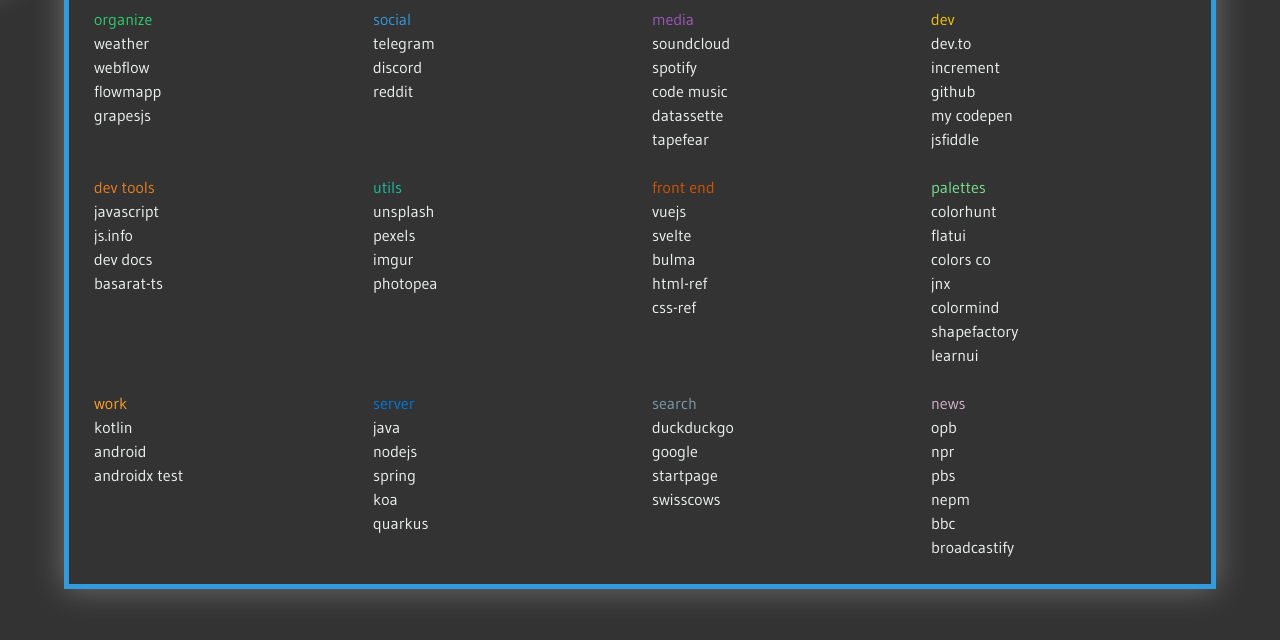
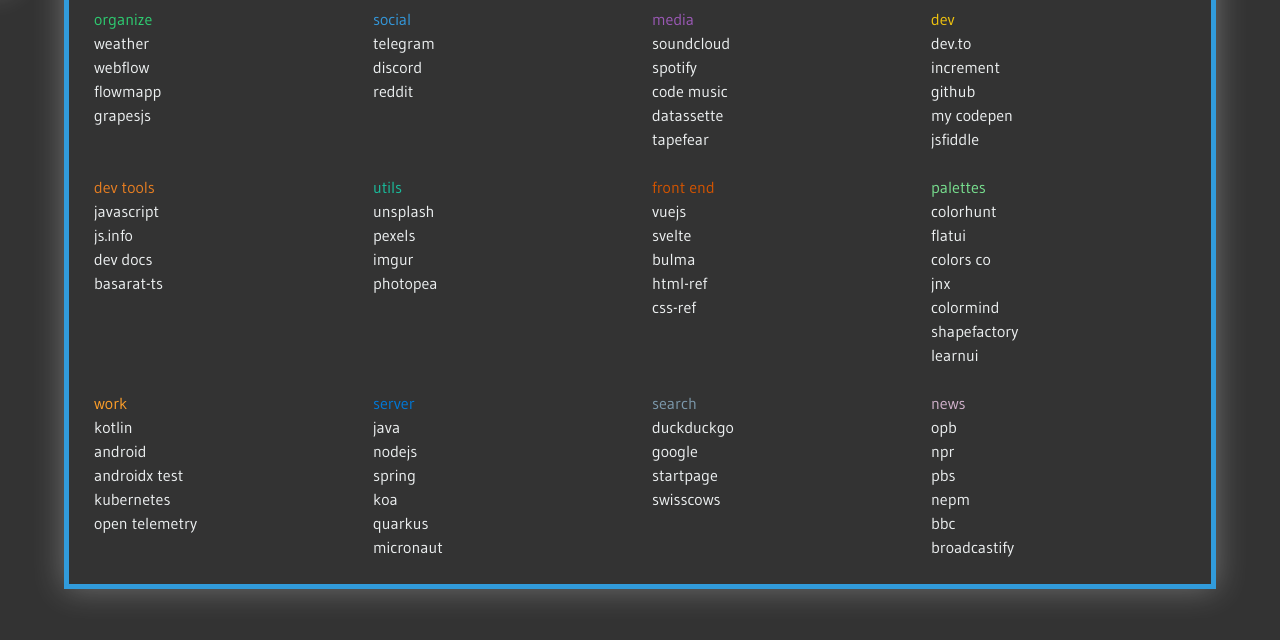
Before and after one commit to JoshLudahl/softklass, a plain HTML site: page start/index.html in a window 1280 px wide. Shown: the part 158-798 px from the top of the page. Drawn offline with nearby package versions, Linux system fonts and the light colour scheme.

Commit message:
Added links

```diff
--- a/start/index.html
+++ b/start/index.html
@@ -152,6 +152,8 @@
                         <li><a href="https://kotlinlang.org/docs/reference/" target="_blank">kotlin</a></li>
                         <li><a href="https://developer.android.com/" target="_blank">android</a></li>
                         <li><a href="https://developer.android.com/reference/androidx/test/packages" target="_blank">androidx test</a></li>
+                        <li><a href="https://kubernetes.io/" target="_blank">kubernetes</a></li>
+                        <li><a href="https://opentelemetry.io/" target="_blank">open telemetry</a></li>
                     </ul>
                 </div>
 
@@ -163,6 +165,7 @@
                         <li><a href="https://spring.io/" target="_blank">spring</a></li>
                         <li><a href="https://koajs.com/" target="_blank">koa</a></li>
                         <li><a href="https://quarkus.io/" target="_blank">quarkus</a></li>
+                        <li><a href="https://micronaut.io/" target="_blank">micronaut</a></li>
                     </ul>
                 </div>
 
```
